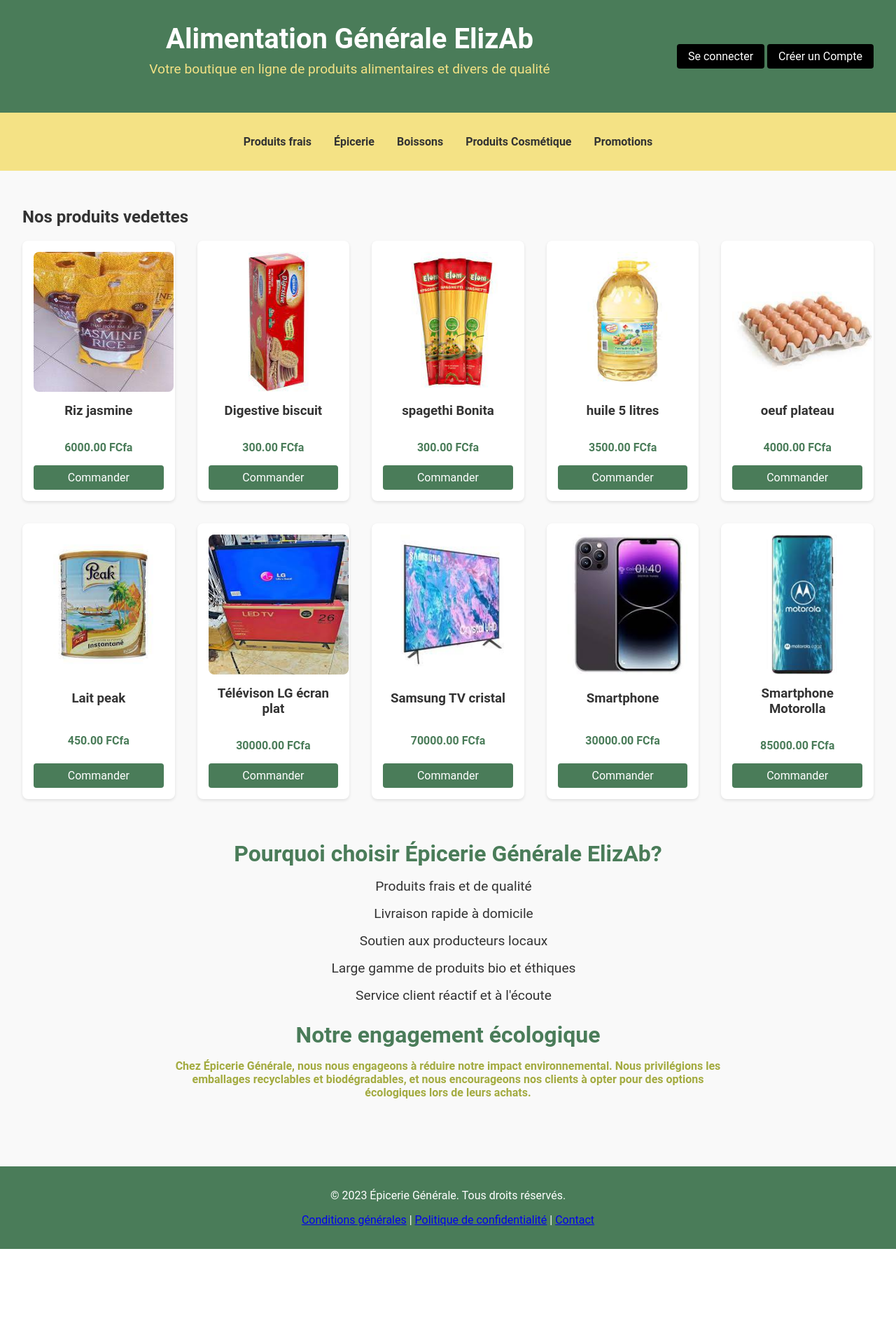
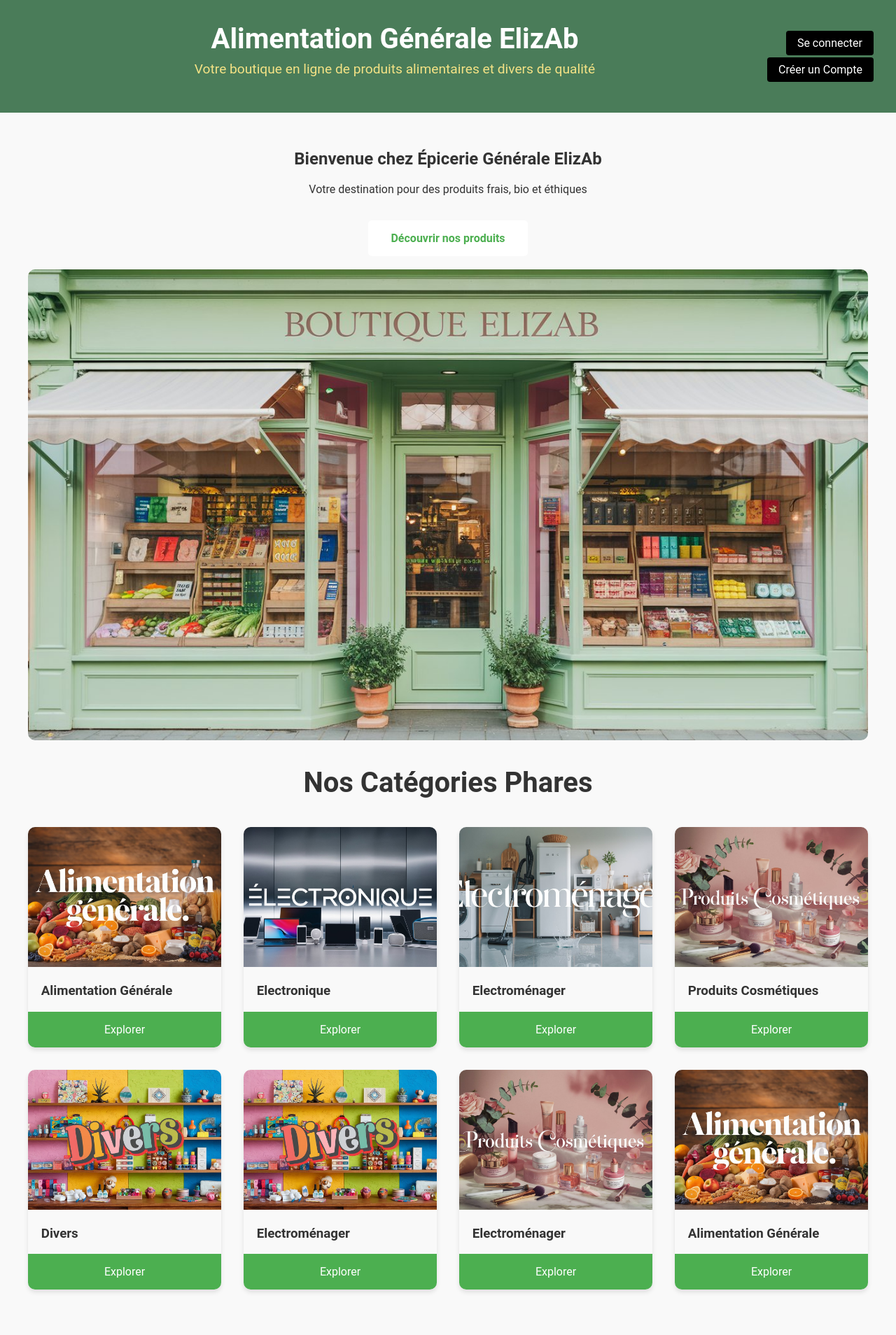
Before and after one commit to hatealx/DjangoOnlineStore, a Django app: page / in a window 1280 px wide. Shown: the top 1908 px of the page at 70% size. Before the commit the page ends 1785 px from the top, so only its background shows below. Run offline with Django 5.2, Linux system fonts and the light colour scheme; data comes from the database, SQL or seed files in the repository; both versions use the stored data as it was after the commit.

Commit message:
here so far I have added a landing page for my online store , details like categories, featured product, customers testimony..... and improved the style
Now looking for to get it to list featured prodcuts using a custom template tag

```diff
--- a/store/static/css/home.css
+++ b/store/static/css/home.css
@@ -26,6 +26,15 @@
   align-items: center;
   flex-wrap: wrap;
 }
+
+
+
+
+
+
+
+
+
 
 .header-content {
   text-align: center;
@@ -70,6 +79,52 @@
   text-decoration: none;
   font-weight: bold;
 }
+
+
+
+
+
+
+
+
+
+.category-filter {
+  width: 200px;
+  float: left;
+  margin-right: 20px;
+  background-color: #f9f9f9;
+  padding: 1rem;
+  border-radius: 8px;
+}
+
+.category-filter h3 {
+  font-size: 1.5rem;
+  margin-bottom: 1rem;
+}
+
+.category-filter ul {
+  list-style-type: none;
+  padding-left: 0;
+}
+
+.category-filter ul li {
+  margin-bottom: 10px;
+}
+
+.category-filter ul li a {
+  color: #4a7c59;
+  text-decoration: none;
+}
+
+.category-filter ul li a:hover {
+  text-decoration: underline;
+}
+
+
+
+
+
+
 
 main {
   max-width: 100%;
--- /dev/null
+++ b/store/static/css/index.css
@@ -0,0 +1,240 @@
+/* Main content styles */
+.main-content {
+    max-width: 1200px;
+    margin: 0 auto;
+    padding: 2em;
+}
+
+/* Hero Section */
+.hero {
+    display: flex;
+justify-content: center;
+
+    text-align: center;
+    margin: 0 auto;
+}
+
+
+
+.hero-image-container {
+
+    max-width: 100%;
+    margin: 0 auto;
+}
+
+.hero-image {
+    width: 100%;
+    height: auto;
+    border-radius: 10px;
+    object-fit: cover;
+}
+
+/* Featured Categories */
+.category-grid {
+    display: grid;
+    grid-template-columns: repeat(auto-fit, minmax(250px, 1fr));
+    gap: 2em;
+}
+
+.category-card {
+    background-color: #f9f9f9;
+    border-radius: 10px;
+    overflow: hidden;
+    transition: transform 0.3s ease;
+    box-shadow: 0 4px 6px rgba(0, 0, 0, 0.1);
+}
+
+.category-card:hover {
+    transform: translateY(-5px);
+}
+
+.category-card img {
+    width: 100%;
+    height: 200px;
+    object-fit: cover;
+}
+
+.category-card h3 {
+    padding: 1em;
+    margin: 0;
+}
+
+.category-link {
+    display: block;
+    padding: 1em;
+    background-color: #4caf50;
+    color: white;
+    text-decoration: none;
+    text-align: center;
+    transition: background-color 0.3s ease;
+}
+
+.category-link:hover {
+    background-color: #45a049;
+}
+
+/* Our Commitments */
+.commitment-grid {
+    display: grid;
+    grid-template-columns: repeat(auto-fit, minmax(200px, 1fr));
+    gap: 2em;
+}
+
+.commitment-card {
+    text-align: center;
+    padding: 2em;
+    background-color: #f9f9f9;
+    border-radius: 10px;
+    box-shadow: 0 4px 6px rgba(0, 0, 0, 0.1);
+    transition: transform 0.3s ease;
+}
+
+.commitment-card:hover {
+    transform: translateY(-5px);
+}
+
+.commitment-card i {
+    font-size: 3em;
+    color: #4caf50;
+    margin-bottom: 0.5em;
+}
+
+/* Featured Products */
+.product-slider {
+    display: grid;
+    grid-template-columns: repeat(auto-fit, minmax(250px, 1fr));
+    gap: 2em;
+    padding: 1em 0;
+}
+
+.product-card {
+    background-color: #fff;
+    border-radius: 10px;
+    box-shadow: 0 4px 6px rgba(0, 0, 0, 0.1);
+    padding: 1em;
+    text-align: center;
+    transition: transform 0.3s ease;
+}
+
+.product-card:hover {
+    transform: translateY(-5px);
+}
+
+.product-card img {
+    width: 100%;
+    height: 200px;
+    object-fit: cover;
+    border-radius: 5px;
+}
+
+.product-card h3 {
+    margin: 0.5em 0;
+}
+
+.price {
+    font-weight: bold;
+    color: #4caf50;
+}
+
+.product-link {
+    display: inline-block;
+    margin-top: 1em;
+    padding: 0.5em 1em;
+    background-color: #4caf50;
+    color: white;
+    text-decoration: none;
+    border-radius: 5px;
+    transition: background-color 0.3s ease;
+}
+
+.product-link:hover {
+    background-color: #45a049;
+}
+
+/* Testimonials */
+.testimonial-grid {
+    display: grid;
+    grid-template-columns: repeat(auto-fit, minmax(300px, 1fr));
+    gap: 2em;
+}
+
+.testimonial-card {
+    background-color: #f9f9f9;
+    border-radius: 10px;
+    padding: 2em;
+    text-align: center;
+    box-shadow: 0 4px 6px rgba(0, 0, 0, 0.1);
+}
+
+.customer-image {
+    width: 200px;
+    height: 200px;
+    border-radius: 20%;
+    object-fit: cover;
+    margin-bottom: 1em;
+}
+
+.testimonial-text {
+    font-style: italic;
+    margin-bottom: 1em;
+}
+
+.customer-name {
+    font-weight: bold;
+}
+
+/* Call to Action */
+.cta-section {
+    text-align: center;
+    background-color: #4caf50;
+    color: #fff;
+    padding: 4em 2em;
+    border-radius: 10px;
+    margin-top: 4em;
+}
+
+.cta-button {
+    display: inline-block;
+    background-color: #fff;
+    color: #4caf50;
+    padding: 1em 2em;
+    border-radius: 5px;
+    text-decoration: none;
+    font-weight: bold;
+    transition: background-color 0.3s ease;
+}
+
+.cta-button:hover {
+    background-color: #e8f5e9;
+}
+
+/* General styles */
+h2 {
+    font-size: 2.5rem;
+    margin-bottom: 1em;
+    text-align: center;
+}
+
+section {
+    margin-bottom: 4em;
+}
+
+/* Responsive adjustments */
+@media (max-width: 768px) {
+    .hero {
+        flex-direction: column;
+    }
+
+    .hero-content, .hero-image-container {
+        flex: 1;
+        max-width: 100%;
+    }
+
+    .hero-image-container {
+        margin-top: 2em;
+    }
+
+    .product-slider {
+        grid-template-columns: repeat(auto-fit, minmax(200px, 1fr));
+    }
+}
--- a/store/templates/home.html
+++ /dev/null
@@ -1,82 +0,0 @@
-{% load static %}
-<html>
-<head>
-    <meta charset="UTF-8">
-    <meta name="viewport" content="width=device-width, initial-scale=1.0">
-    <title>Épicerie Générale - Votre boutique en ligne de produits alimentaires</title>
-    <link rel="stylesheet" href="{% static 'css/home.css' %}">
-</head>
-<body>
-  <header>
-    <div class="header-content">
-        <h1>Alimentation Générale ElizAb</h1>
-        <p>Votre boutique en ligne de produits alimentaires et divers de qualité</p>
-    </div>
-
-    <div class="account">
-        {% if request.user.is_authenticated %}
-          <p>Bienvenue, {{ request.user.username }}</p>
-          <form action="{% url 'logout' %}" method="post">
-            {% csrf_token %}
-            <button type="submit" class="btn btn-black">Se déconnecter</button><br>,<br>
-            <a href="{% url 'asetting' %}" class="btn btn-black">Parametre de compte</a>
-         </form>
-        {% else %}
-            <a href="{% url 'login' %}" class="btn btn-black">Se connecter</a>
-            <a href="{% url 'register' %}" class="btn btn-black">Créer un Compte</a>
-        {% endif %}
-    </div>
-  </header>
-
-  <nav>
-    <ul>
-      <li><a href="#produits-fs">Produits frais</a></li>
-      <li><a href="#epicerie">Épicerie</a></li>
-      <li><a href="#boissons">Boissons</a></li>
-      <li><a href="#produits-cosmetique">Produits Cosmétique</a></li>
-      <li><a href="#promotions">Promotions</a></li>
-    </ul>
-  </nav>
-
-  <main>
-    <h2>Nos produits vedettes</h2>
-
-    <div class="product-grid">
-      {% for product in products %}
-        <div class="product-card">
-          <div class="product-image-container">
-            <img src="{{product.image.url}}" alt="{{product.name}}" width="200" height="200">
-          </div>
-          <h3>{{product.name}}</h3>
-          <p class="price">{{product.price}} FCfa</p>
-          <a href="{% url 'order_product' product.id %}" class="btn">Commander</a>
-
-        </div>
-      {% endfor %}
-    </div>
-
-    <section class="about-us">
-      <h2>Pourquoi choisir Épicerie Générale ElizAb?</h2>
-      <ul class="features">
-        <li><i class="fas fa-check-circle"></i> Produits frais et de qualité</li>
-        <li><i class="fas fa-truck"></i> Livraison rapide à domicile</li>
-        <li><i class="fas fa-leaf"></i> Soutien aux producteurs locaux</li>
-        <li><i class="fas fa-leaf"></i> Large gamme de produits bio et éthiques</li>
-        <li><i class="fas fa-headset"></i> Service client réactif et à l'écoute</li>
-      </ul>
-
-      <h2>Notre engagement écologique</h2>
-      <p class="engagement">Chez Épicerie Générale, nous nous engageons à réduire notre impact environnemental. Nous privilégions les emballages recyclables et biodégradables, et nous encourageons nos clients à opter pour des options écologiques lors de leurs achats.</p>
-    </section>
-  </main>
-
-  <footer>
-    <p>© 2023 Épicerie Générale. Tous droits réservés.</p>
-    <p>
-      <a href="/conditions-generales">Conditions générales</a> |
-      <a href="/politique-confidentialite">Politique de confidentialité</a> |
-      <a href="/contact">Contact</a>
-    </p>
-  </footer>
-</body>
-</html>
--- /dev/null
+++ b/store/templates/index.html
@@ -0,0 +1,223 @@
+{% load static %}
+<!DOCTYPE html>
+<html lang="fr">
+<head>
+    <meta charset="UTF-8">
+    <meta name="viewport" content="width=device-width, initial-scale=1.0">
+    <title>Épicerie Générale - Votre boutique en ligne de produits alimentaires</title>
+    <link rel="stylesheet" href="{% static 'css/index.css' %}">
+    <link rel="stylesheet" href="{% static 'css/home.css' %}">
+    <link rel="stylesheet" href="https://cdnjs.cloudflare.com/ajax/libs/font-awesome/6.4.0/css/all.min.css">
+</head>
+<body>
+    <header>
+        <div class="header-content">
+            <h1>Alimentation Générale ElizAb</h1>
+            <p>Votre boutique en ligne de produits alimentaires et divers de qualité</p>
+        </div>
+
+        <div class="account">
+            {% if request.user.is_authenticated %}
+                <p>Bienvenue, {{ request.user.username }}</p>
+                <form action="{% url 'logout' %}" method="post">
+                    {% csrf_token %}
+                    <button type="submit" class="btn btn-black">Se déconnecter</button>
+                </form>
+                <br>
+                <a href="{% url 'asetting' %}" class="btn btn-black">Paramètre de compte</a>
+            {% else %}
+                <a href="{% url 'login' %}" class="btn btn-black">Se connecter</a>
+                <br>
+                <br>
+                <a href="{% url 'register' %}" class="btn btn-black">Créer un Compte</a>
+            {% endif %}
+        </div>
+    </header>
+
+    <main class="main-content">
+        <section class="hero">
+            <div class="hero-content">
+                <h1>Bienvenue chez Épicerie Générale ElizAb</h1>
+                <p>Votre destination pour des produits frais, bio et éthiques</p>
+                <br>
+                <a href="{% url 'store' %}" class="cta-button">Découvrir nos produits</a>
+                <br><br>
+                <div class="hero-image-container">
+                    <img src="{% static 'images/store.png' %}" alt="Produits frais d'Épicerie Générale ElizAb" class="hero-image">
+                </div>
+            </div>
+
+        </section>
+
+        <section class="featured-categories">
+            <h2>Nos Catégories Phares</h2>
+            <div class="category-grid">
+                <div class="category-card">
+                    <img src="{% static 'images/alg.jpg' %}" alt="Fruits et Légumes">
+                    <h3>Alimentation Générale</h3>
+                    <a href="" class="category-link">Explorer</a>
+                </div>
+                <div class="category-card">
+                    <img src="{% static 'images/electro.jpg' %}" alt="Fruits et Légumes">
+                    <h3>Electronique</h3>
+                    <a href="" class="category-link">Explorer</a>
+                </div>
+                <div class="category-card">
+                    <img src="{% static 'images/em.jpg' %}" alt="Fruits et Légumes">
+                    <h3>Electroménager</h3>
+                    <a href="" class="category-link">Explorer</a>
+                </div>
+                <div class="category-card">
+                    <img src="{% static 'images/cos.jpg' %}" alt="Fruits et Légumes">
+                    <h3>Produits Cosmétiques</h3>
+                    <a href="" class="category-link">Explorer</a>
+                </div>
+                <div class="category-card">
+                    <img src="{% static 'images/divers.jpeg' %}" alt="Fruits et Légumes">
+                    <h3>Divers</h3>
+                    <a href="" class="category-link">Explorer</a>
+                </div>
+                <div class="category-card">
+                    <img src="{% static 'images/divers.jpeg' %}" alt="Fruits et Légumes">
+                    <h3>Electroménager</h3>
+                    <a href="" class="category-link">Explorer</a>
+                </div>
+                <div class="category-card">
+                    <img src="{% static 'images/cos.jpg' %}" alt="Fruits et Légumes">
+                    <h3>Electroménager</h3>
+                    <a href="" class="category-link">Explorer</a>
+                </div>
+               <div class="category-card">
+                    <img src="{% static 'images/alg.jpg' %}" alt="Fruits et Légumes">
+                    <h3>Alimentation Générale</h3>
+                    <a href="" class="category-link">Explorer</a>
+                </div>
+                <!-- Add more category cards here -->
+            </div>
+        </section>
+
+        <section class="our-commitments">
+            <h2>Nos Engagements</h2>
+            <div class="commitment-grid">
+                <div class="commitment-card">
+                    <i class="fas fa-leaf"></i>
+                    <h3>100% Bio</h3>
+                    <p>Tous nos produits sont certifiés biologiques</p>
+                </div>
+                <div class="commitment-card">
+                    <i class="fas fa-handshake"></i>
+                    <h3>Commerce Équitable</h3>
+                    <p>Nous soutenons les producteurs locaux et le commerce équitable</p>
+                </div>
+                <div class="commitment-card">
+                    <i class="fas fa-recycle"></i>
+                    <h3>Zéro Déchet</h3>
+                    <p>Nous privilégions les emballages écologiques et réutilisables</p>
+                </div>
+                <div class="commitment-card">
+                    <i class="fas fa-truck"></i>
+                    <h3>Livraison Verte</h3>
+                    <p>Nos livraisons sont effectuées avec des véhicules électriques</p>
+                </div>
+            </div>
+        </section>
+
+
+
+        <section class="featured-products">
+            <h2>Nos Produits du Moment</h2>
+            <div class="product-slider">
+                <div class="product-card">
+                    <img src="{% static 'images/product1.jpg' %}" alt="Nom du produit">
+                    <h3>Nom du produit</h3>
+                    <p class="price">XX,XX €</p>
+                    <a href="" class="product-link">Voir le produit</a>
+                </div>
+                <div class="product-card">
+                    <img src="{% static 'images/product1.jpg' %}" alt="Nom du produit">
+                    <h3>Nom du produit</h3>
+                    <p class="price">XX,XX €</p>
+                    <a href="" class="product-link">Voir le produit</a>
+                </div>
+                <div class="product-card">
+                    <img src="{% static 'images/product1.jpg' %}" alt="Nom du produit">
+                    <h3>Nom du produit</h3>
+                    <p class="price">XX,XX €</p>
+                    <a href="" class="product-link">Voir le produit</a>
+                </div>
+                <div class="product-card">
+                    <img src="{% static 'images/product1.jpg' %}" alt="Nom du produit">
+                    <h3>Nom du produit</h3>
+                    <p class="price">XX,XX €</p>
+                    <a href="" class="product-link">Voir le produit</a>
+                </div>
+                <div class="product-card">
+                    <img src="{% static 'images/product1.jpg' %}" alt="Nom du produit">
+                    <h3>Nom du produit</h3>
+                    <p class="price">XX,XX €</p>
+                    <a href="" class="product-link">Voir le produit</a>
+                </div>
+                <div class="product-card">
+                    <img src="{% static 'images/product1.jpg' %}" alt="Nom du produit">
+                    <h3>Nom du produit</h3>
+                    <p class="price">XX,XX €</p>
+                    <a href="" class="product-link">Voir le produit</a>
+                </div>
+                <div class="product-card">
+                    <img src="{% static 'images/product1.jpg' %}" alt="Nom du produit">
+                    <h3>Nom du produit</h3>
+                    <p class="price">XX,XX €</p>
+                    <a href="" class="product-link">Voir le produit</a>
+                </div>
+
+
+
+                <!-- Add more product cards here -->
+            </div>
+        </section>
+
+        <section class="testimonials">
+            <h2>Ce que disent nos clients</h2>
+            <div class="testimonial-grid">
+                <div class="testimonial-card">
+                    <img src="{% static 'images/c1.jpg' %}" alt="Nom du client" class="customer-image">
+                    <p class="testimonial-text">"J'adore la qualité des produits et le service exceptionnel d'ElizAb!"</p>
+                    <p class="customer-name">- Jane M.</p>
+                </div>
+                <div class="testimonial-grid">
+                    <div class="testimonial-card">
+                        <img src="{% static 'images/c2.jpg' %}" alt="Nom du client" class="customer-image">
+                        <p class="testimonial-text">"ElizAb m'a permis de découvrir des produits bio incroyables! La livraison est rapide et fiable!"</p>
+                        <p class="customer-name">- Marie D.</p>
+                    </div>
+                    <div class="testimonial-grid">
+                        <div class="testimonial-card">
+                            <img src="{% static 'images/c3.jpg' %}" alt="Nom du client" class="customer-image">
+                            <p class="testimonial-text">"Les produits diversifiés et l'excellent service client font d'ElizAb notre boutique préférée!"</p>
+                            <p class="customer-name">- Michael j.</p>
+                    </div>
+
+
+                </div>
+
+                <!-- Add more testimonial cards here -->
+            </div>
+        </section>
+
+        <section class="cta-section">
+            <h2>Prêt à découvrir nos produits ?</h2>
+            <p>Rejoignez-nous pour une expérience d'achat unique et éco-responsable</p>
+            <a href="{% url 'store' %}" class="cta-button">Visiter notre boutique</a>
+        </section>
+    </main>
+
+    <footer>
+        <p>© 2023 Épicerie Générale ElizAb. Tous droits réservés.</p>
+        <p>
+            <a href="">Conditions générales</a> |
+            <a href="">Politique de confidentialité</a> |
+            <a href="">Contact</a>
+        </p>
+    </footer>
+</body>
+</html>
--- a/store/urls.py
+++ b/store/urls.py
@@ -4,6 +4,8 @@
 from . import views
 
 urlpatterns = [
+    path('', views.home, name='home'),
+    path('store/', views.store, name='store'),
     path('logout/', auth_views.LogoutView.as_view(), name='logout'),
     path('login/', auth_views.LoginView.as_view(), name='login'),
     path('register/', views.register, name='register'),
@@ -16,8 +18,6 @@
     path('password-reset/done/', auth_views.PasswordResetDoneView.as_view(), name='password_reset_done'),
     path('password-reset-confirm/<uidb64>/<token>/', auth_views.PasswordResetConfirmView.as_view(), name='password_reset_confirm'),
     path('password-reset-complete/', auth_views.PasswordResetCompleteView.as_view(), name='password_reset_complete'),
-
-    path('', views.home, name='home'),
     path('order/<int:product_id>', views.order_product, name='order_product'),
 
 ]
--- a/store/views.py
+++ b/store/views.py
@@ -1,16 +1,23 @@
 from django.shortcuts import render, redirect
-from .models import Product
+from .models import Product, Category
 from django.contrib.auth.decorators import login_required
 
 from .forms import UserRegistrationForm
 
+def home(request):
+    return render(request, 'index.html')
 
-def home(request):
+
+def store(request):
+    category_id = request.GET.get('category')
     products = Product.objects.all()
-    context = {
-        'products': products
-    }
-    return render(request, 'home.html', context=context)
+
+    if category_id:
+        products = products.filter(category_id=category_id)
+
+    categories = Category.objects.all()
+    return render(request, 'products.html', {'products': products, 'categories': categories})
+
 
 def register(request):
     if request.method == 'POST':
```
Also changed, not shown: store/templates/products.html (added, +75 -0 lines), db.sqlite3, store/static/images/alg.jpg (added), store/static/images/c1.jpg (added), store/static/images/c2.jpg (added), store/static/images/c3.jpg (added), store/static/images/cos.jpg (added), store/static/images/divers.jpeg (added), store/static/images/electro.jpg (added), store/static/images/em.jpg (added), store/static/images/store.png (added).
